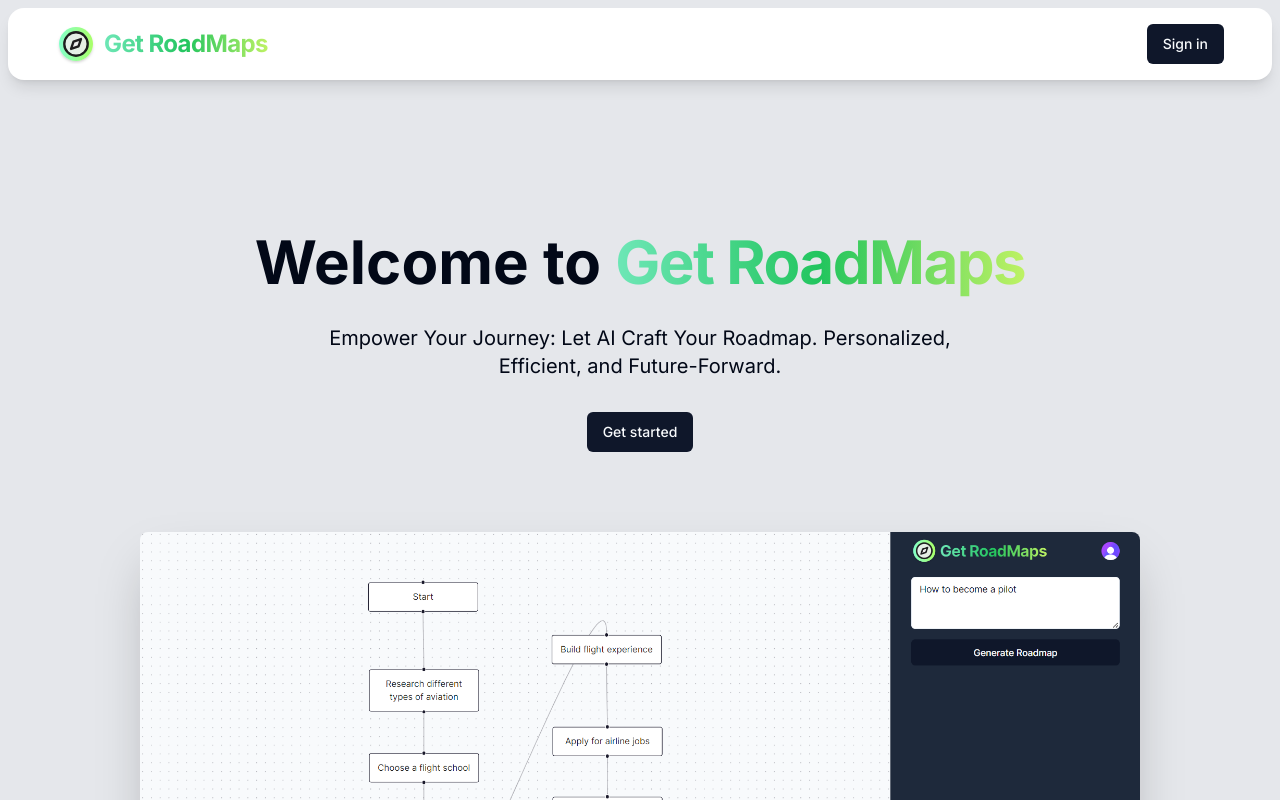
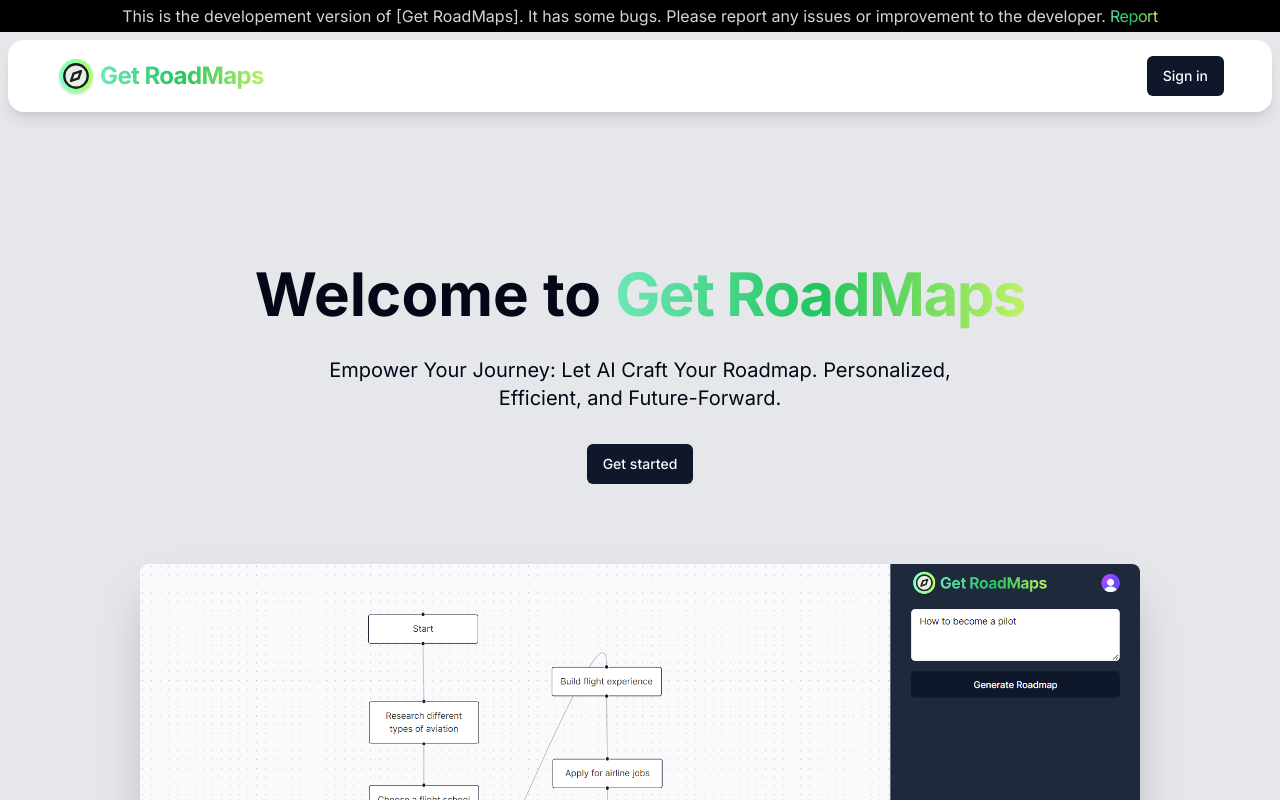
Before and after one commit to habeebmoosa/getroadmaps, a Next.js app: page / in a window 1280 px wide. Shown: the top 800 px of the page. Built offline with nearby package versions, Linux system fonts and the light colour scheme; no server answers.

Commit message:
some changes done in backend and frontend

```diff
--- a/app/api/credits/route.ts
+++ b/app/api/credits/route.ts
@@ -16,7 +16,7 @@ export async function GET(req: Request){
             const newUser = new User({userId});
             const newuser = await newUser.save();
 
-            return new Response(JSON.stringify({newuser}), {status: 200});
+            return new Response(JSON.stringify({user:newuser}), {status: 200});
         }
 
         return new Response(JSON.stringify({user}), {status: 200});
--- a/app/layout.tsx
+++ b/app/layout.tsx
@@ -18,7 +18,9 @@ export default function RootLayout({
   return (
     <ClerkProvider>
       <html lang="en">
-        <body className={inter.className}>{children}</body>
+        <body className={inter.className}>
+          {children}
+        </body>
       </html>
     </ClerkProvider>
   );
--- a/app/page.tsx
+++ b/app/page.tsx
@@ -8,6 +8,11 @@ import { FaCheck } from "react-icons/fa";
 export default function Home() {
   return (
     <main className="bg-gray-200">
+      <div className="w-full bg-black">
+        <p className="text-gray-300 text-center py-1">
+          This is the developement version of [Get RoadMaps]. It has some bugs. Please report any issues or improvement to the developer.<a href={"https://habeebmoosa.vercel.app"} target={"_blank"} className="bg-gradient-to-r from-emerald-300 via-green-500 to-lime-300 bg-clip-text tracking-tight text-transparent"> Report</a>
+        </p>
+      </div>
       <Navbar />
       <div className="flex flex-col items-center">
         <header className="flex flex-col justify-center items-center mt-36">
--- a/app/roadmap/page.tsx
+++ b/app/roadmap/page.tsx
@@ -9,6 +9,7 @@ import { SignedIn, UserButton } from "@clerk/nextjs";
 import { TheAlertDialog } from "@/components/alertDialog";
 import { Subscription } from "@/components/subscription";
 import Image from "next/image";
+import Link from "next/link";
 
 const initialData = {
     nodes: [
@@ -98,7 +99,7 @@ export default function Roadmap() {
             <aside className="flex flex-col items-center w-96 h-screen bg-slate-800 justify-between">
                 <div className="gap-10">
                     <div className="mt-5 flex flex-row justify-between">
-                        <div className="flex flex-row gap-1 items-center">
+                        <Link href={"/"} className="flex flex-row items-center gap-1">
                             <Image
                                 src={"/icon.svg"}
                                 alt="Get RoadMaps"
@@ -106,7 +107,7 @@ export default function Roadmap() {
                                 height={40}
                             />
                             <h1 className="hidden sm:block bg-gradient-to-r from-emerald-300 via-green-500 to-lime-300 bg-clip-text text-2xl tracking-tight text-transparent font-bold">Get RoadMaps</h1>
-                        </div>
+                        </Link>
                         <SignedIn>
                             <UserButton />
                         </SignedIn>
--- a/components/footer.tsx
+++ b/components/footer.tsx
@@ -19,7 +19,7 @@ export const Footer = () => {
             <div className="flex flex-col items-center justify-center p-4">
                 <p className="text-gray-200">&copy; 2024 <Link href={"/"} className="hover:text-gray-400 hover:underline">Get RoadMaps.</Link> All rights reserved.</p>
                 <p className="text-gray-200">Designed and developed by</p>
-                <p><a href={"https://habeebmoosa.vercel.app"} className="bg-gradient-to-r from-emerald-300 via-green-500 to-lime-300 bg-clip-text tracking-tight text-transparent"> Habeeb Moosa</a></p>
+                <p><a href={"https://habeebmoosa.vercel.app"} target={"_blank"} className="bg-gradient-to-r from-emerald-300 via-green-500 to-lime-300 bg-clip-text tracking-tight text-transparent"> Habeeb Moosa</a></p>
             </div>
         </footer>
     )
--- a/components/navbar.tsx
+++ b/components/navbar.tsx
@@ -7,7 +7,7 @@ export const Navbar = () => {
     return (
         <nav className="p-2">
             <div className="sm:px-12 mx-auto flex items-center justify-between p-4 bg-white shadow-lg rounded-2xl">
-                <Link href={"/"} className="flex flex-row items-center gap-2">
+                <Link href={"/"} className="flex flex-row items-center gap-1">
                     <Image
                         src={"/icon.svg"}
                         alt="Get RoadMaps"
```
